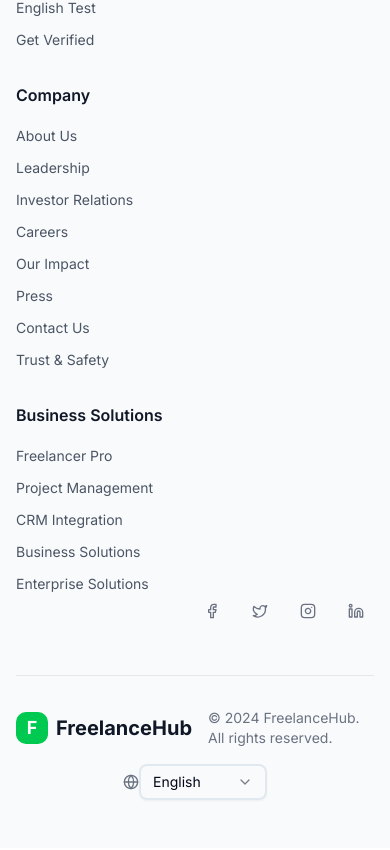
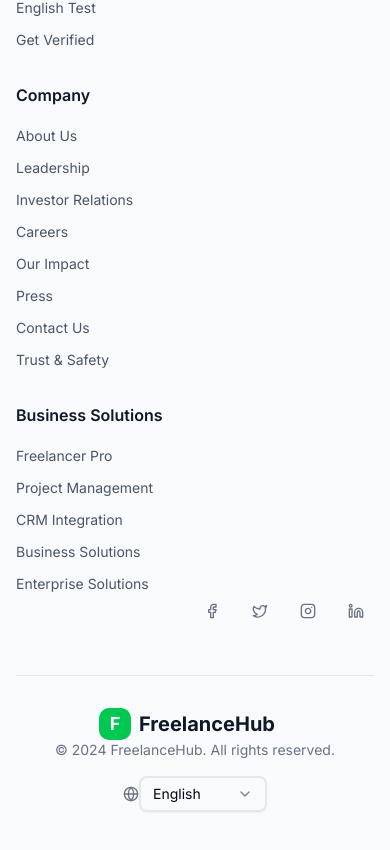
Before and after one commit to sabdalla546/freelancer-hub, a Next.js app: page / in a window 390 px wide. Shown: the part 5361-6211 px from the top of the page. Built offline with nearby package versions, Linux system fonts and the light colour scheme.

Commit message:
fix footer

```diff
--- a/components/footer.tsx
+++ b/components/footer.tsx
@@ -135,7 +135,7 @@
         <div className="mt-12 pt-8 border-t border-gray-200">
           <div className="flex flex-col lg:flex-row items-center justify-between space-y-4 lg:space-y-0">
             {/* Logo and Copyright */}
-            <div className="flex items-center space-x-4">
+            <div className="flex flex-col items-center space-x-4 md:flex-row">
               <div className="flex items-center">
                 <div className="w-8 h-8 bg-green-500 rounded-lg flex items-center justify-center">
                   <span className="text-white font-bold text-lg">F</span>
```
